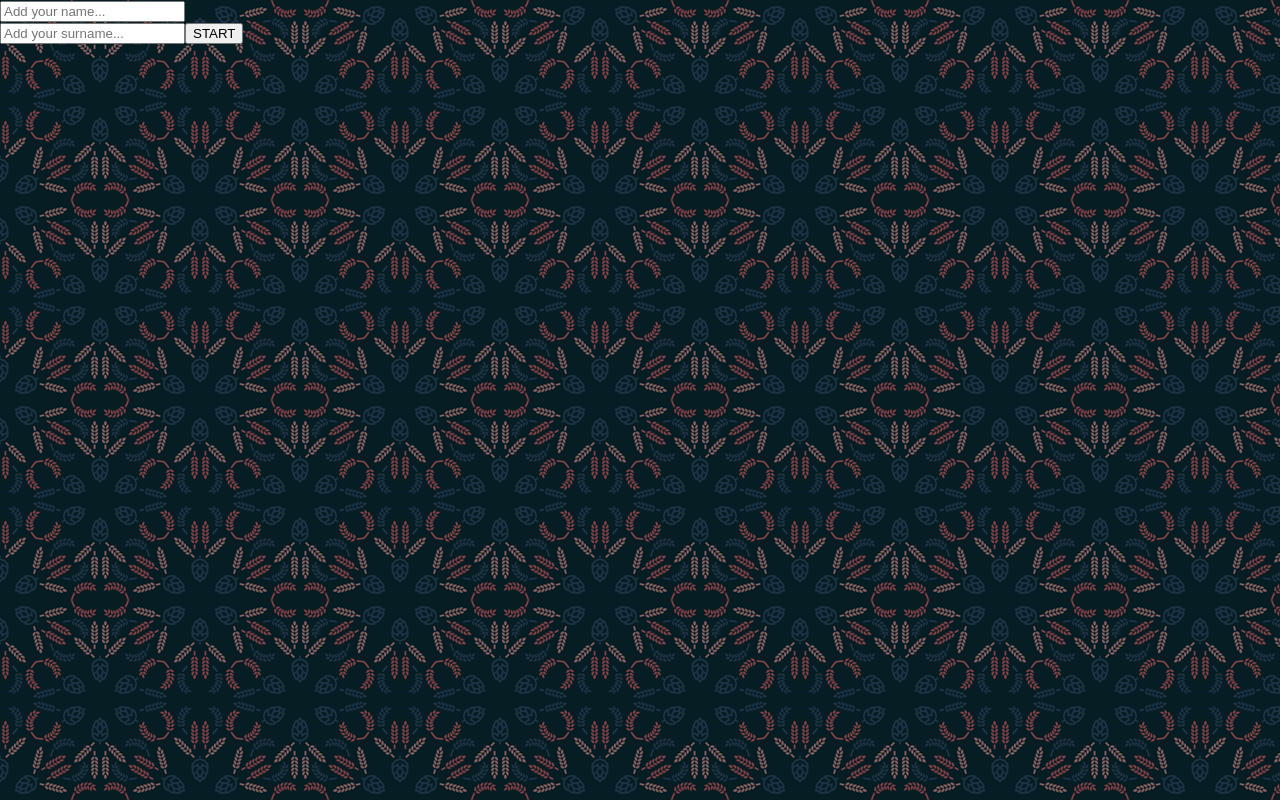
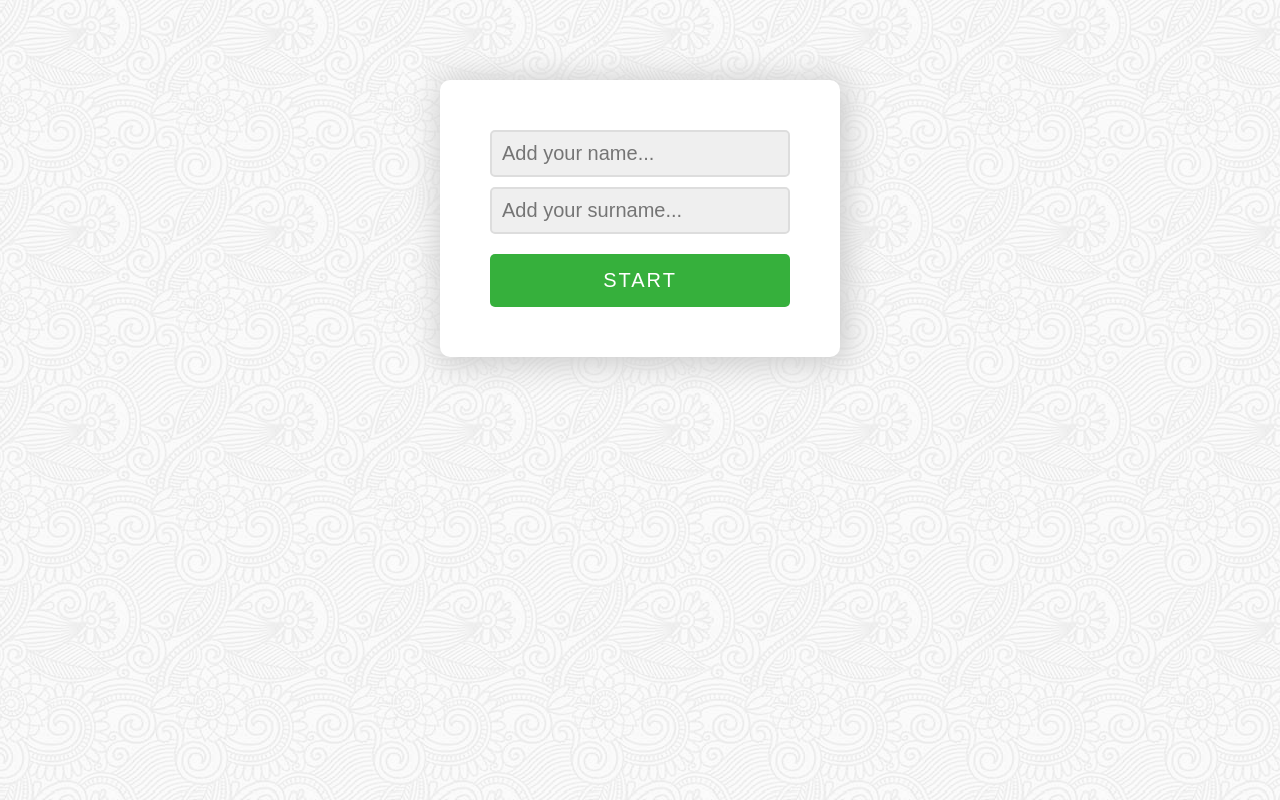
Before and after one commit to kcybulski93/To-Do-App, a React (Create React App) app: page /completed in a window 1280 px wide. Built offline with nearby package versions, Linux system fonts and the light colour scheme.

Commit message:
Add Login style

```diff
--- /dev/null
+++ b/src/Login.css
@@ -0,0 +1,63 @@
+.Login {
+    background-color: white;
+    margin-left: auto;
+    margin-right: auto;
+    width: 300px;
+    padding-bottom: 50px;
+    padding-left: 50px;
+    padding-right: 50px;
+    padding-top: 40px;
+    margin-top: 80px;
+    border-radius: 10px;
+    -webkit-box-shadow: 3px 3px 30px 5px rgba(204,204,204,1);
+    -moz-box-shadow: 3px 3px 30px 5px rgba(204,204,204,1);
+    box-shadow: 3px 3px 30px 5px rgba(204,204,204,1);
+}
+
+.Login input {
+    width: 300px;
+    background-color: #efefef;
+    color: #666666;
+    border: 2px solid #ddd;
+    border-radius: 5px;
+    font-size: 20px;
+    padding: 10px;
+    box-sizing: border-box;
+    outline: none;
+    margin-top: 10px;
+}
+
+.Login input:focus {
+    -webkit-box-shadow: 0px 0px 10px 2px rgba(204,204,204,1);
+    -moz-box-shadow: 0px 0px 10px 2px rgba(204,204,204,1);
+    box-shadow: 0px 0px 10px 2px rgba(204,204,204,1);
+    border: 2px solid #a5cda5;
+    background-color: #e9f3e9;
+    color:#428c42;
+}
+
+.Login button {
+    width: 300px;
+    background-color: #36b03c;
+    color: white;
+    border: none;
+    border-radius: 5px;
+    font-size: 20px;
+    padding: 15px 10px;
+    margin-top: 20px;
+    box-sizing: border-box;
+    cursor: pointer;
+    letter-spacing: 2px;
+    outline: none;
+
+}
+
+.Login button:focus {
+    -webkit-box-shadow: 0px 0px 10px 2px rgba(204,204,204,1);
+    -moz-box-shadow: 0px 0px 10px 2px rgba(204,204,204,1);
+    box-shadow: 0px 0px 10px 2px rgba(204,204,204,1);
+}
+
+.Login button:hover {
+    background-color: #37b93d;
+}
--- a/src/Login.js
+++ b/src/Login.js
@@ -1,4 +1,5 @@
 import React, { Component } from 'react';
+import './Login.css';
 
 class Login extends Component {
 
@@ -34,7 +35,6 @@ class Login extends Component {
         <div className="Login">
           <form onSubmit={this.handleForSubmit}>
             <input type="text" placeholder="Add your name..." value={this.state.name} onChange={this.handleNameInput}></input>
-            <br />
             <input type="text" placeholder="Add your surname..." value={this.state.surname} onChange={this.handleSurnameInput}></input>
             <button type="submit">START</button>
           </form>
--- a/src/ToDoApp.css
+++ b/src/ToDoApp.css
@@ -1,12 +1,14 @@
 .App {
-  border: 3px solid #061D24;
   text-align: center;
   background-color:#ffffff;
   margin-left: auto;
   margin-right: auto;
-  width: 700px;
+  width: 720px;
   min-height: 740px;
   margin-top: 20px;
   margin-bottom: 20px;
-  border-radius: 15px;
+  border-radius: 10px;
+    -webkit-box-shadow: 3px 3px 30px 5px rgba(204,204,204,1);
+    -moz-box-shadow: 3px 3px 30px 5px rgba(204,204,204,1);
+    box-shadow: 3px 3px 30px 5px rgba(204,204,204,1);
 }
--- a/src/ToDoApp.js
+++ b/src/ToDoApp.js
@@ -97,7 +97,7 @@ class ToDoApp extends Component {
             </section>
             <section>
               <nav>
-                <NavLink to="/to-do" activeClassName="news_selected">To-Do</NavLink>
+                <NavLink to="/to-do" activeClassName="news_selected"><button>Halo</button></NavLink>
                 <NavLink to="/completed" activeClassName="news_selected">Done</NavLink>
               </nav>
               <Switch>
--- a/src/components/styles/AddTask.css
+++ b/src/components/styles/AddTask.css
@@ -3,10 +3,13 @@
   text-align: left;
   background-color:#EAEBEF;
   width: 680px;
-  margin-left: 10px;
-  margin-right: 10px;
-  margin-bottom: 10px;
-  border-radius: 15px;
+  margin-left: 20px;
+  margin-right: 20px;
+  margin-bottom: 20px;
+  border-radius: 10px;
+  -webkit-box-shadow: 0px 0px 3px 1px rgba(204,204,204,1);
+  -moz-box-shadow: 0px 0px 3px 1px rgba(204,204,204,1);
+  box-shadow: 0px 0px 3px 1px rgba(204,204,204,1);
 }
 
 .text {
--- a/src/components/styles/Clock.css
+++ b/src/components/styles/Clock.css
@@ -2,5 +2,5 @@
   float: left;
   width: 190px;
   height: 66px;
-  color: #4167B2;
+  color: #304F79;
 }
--- a/src/components/styles/Header.css
+++ b/src/components/styles/Header.css
@@ -3,8 +3,12 @@
   width: 680px;
   background-color: #EAEBEF;
   height: 66px;
-  margin: 10px;
-  border-radius: 15px;
+  margin: 20px;
+  border-radius: 10px;
+  -webkit-box-shadow: 0px 0px 3px 1px rgba(204,204,204,1);
+  -moz-box-shadow: 0px 0px 3px 1px rgba(204,204,204,1);
+  box-shadow: 0px 0px 3px 1px rgba(204,204,204,1);
+
 }
 .centerHeader{
   float: left;
@@ -12,14 +16,14 @@
   height: 66px;
 }
 .centerHeader h1 {
-  color: #4167B2;
+  color: #304F79;
   margin-left: 0px;
   margin-top: 0px;
   margin-bottom: 0px;
 }
 
 .centerHeader h5 {
-  color: #4167B2;
+  color: #304F79;
   margin-left: 0px;
   margin-top: 0px;
   margin-bottom: 0px;
--- a/src/index.css
+++ b/src/index.css
@@ -5,7 +5,7 @@ body {
   font-family: -apple-system, BlinkMacSystemFont, "Segoe UI", "Roboto", "Oxygen",
     "Ubuntu", "Cantarell", "Fira Sans", "Droid Sans", "Helvetica Neue",
     sans-serif;
-  background-image: url("img/background.png");
+  background-image: url("img/symphony.png");
   -webkit-font-smoothing: antialiased;
   -moz-osx-font-smoothing: grayscale;
 }
```
Also changed, not shown: src/img/dust_scratches.png (added), src/img/symphony.png (added).
